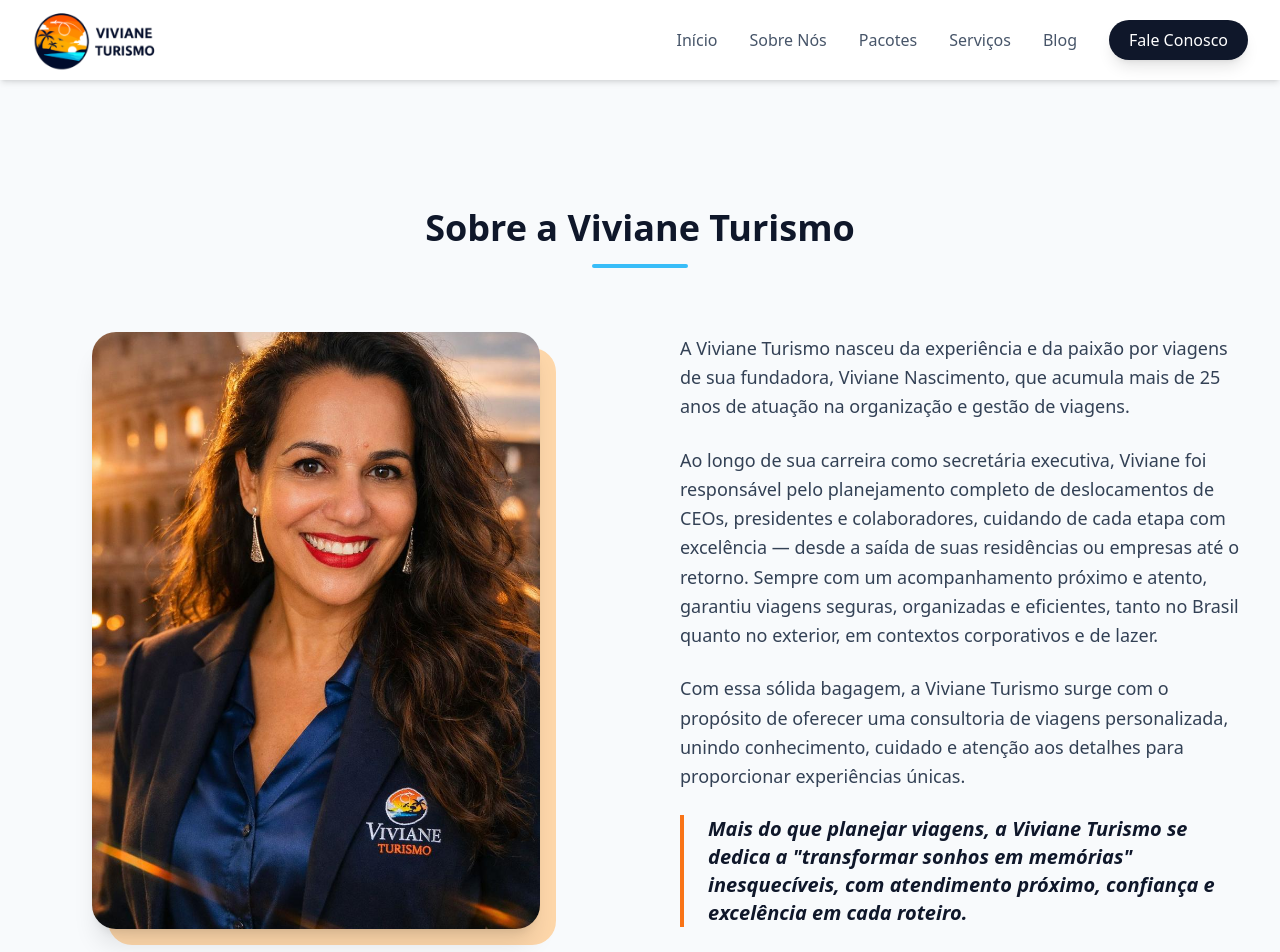
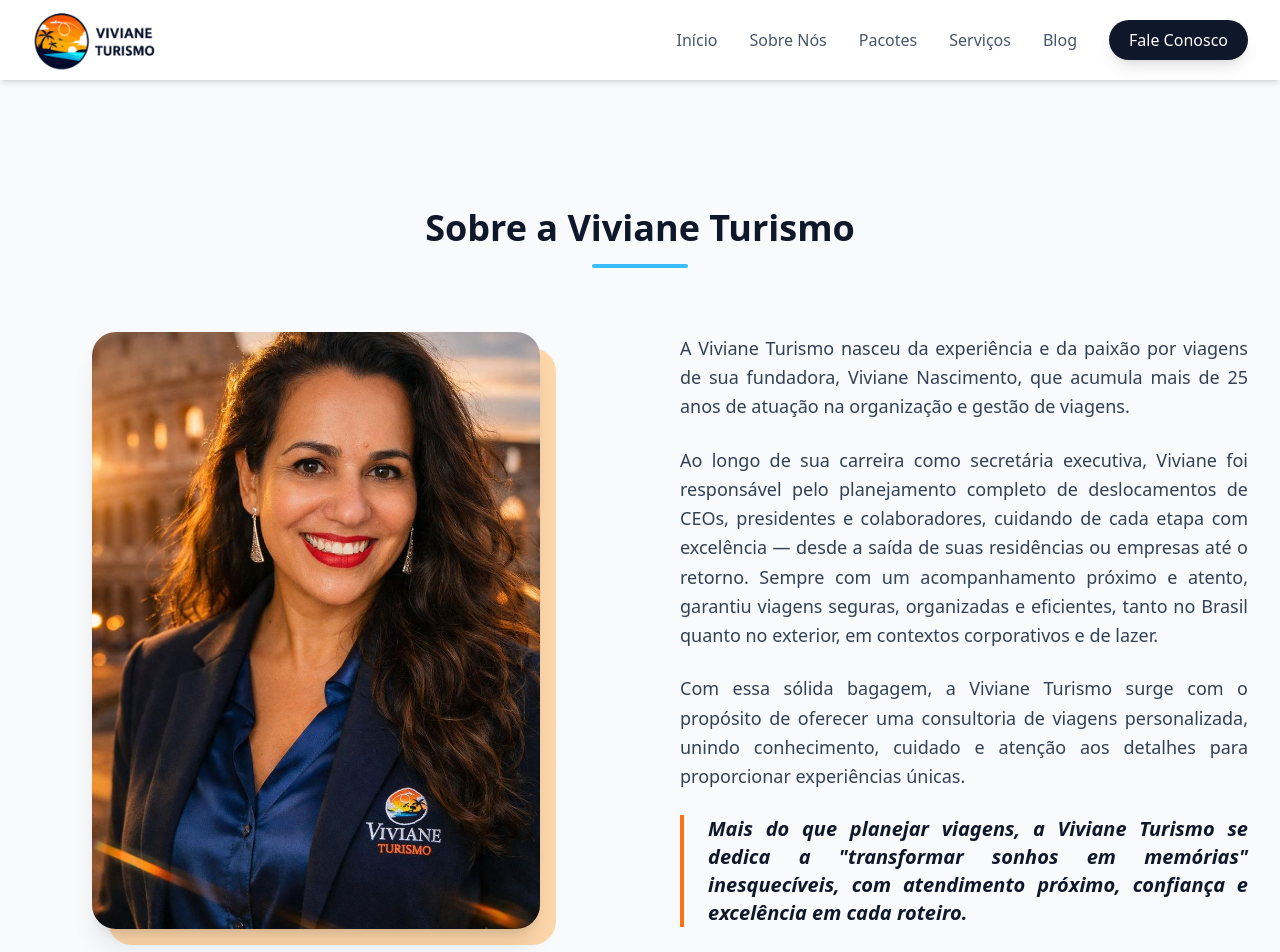
Before and after one commit to giordanoEnzo/vivianeturismo, a React (Vite) app: page /sobre in a window 1280 px wide. Shown: the top 952 px of the page. Built offline with nearby package versions, Linux system fonts and the light colour scheme.

Commit message:
novos ajustes

```diff
--- a/components/Services.tsx
+++ b/components/Services.tsx
@@ -19,6 +19,21 @@ const services: ServiceItem[] = [
     description: 'Viagens desenhadas sob medida para o seu perfil e orçamento.'
   },
   {
+    icon: <Ship size={32} />,
+    title: 'Cruzeiros',
+    description: 'Explore os mares com as melhores companhias de cruzeiros do mundo.'
+  },
+  {
+    icon: <Users size={32} />,
+    title: 'Grupos',
+    description: 'Roteiros especiais para viagens em grupos, seja família, amigos ou excursões.'
+  },
+  {
+    icon: <Briefcase size={32} />,
+    title: 'Corporativo',
+    description: 'Gestão completa e eficiente de viagens corporativas para sua empresa.'
+  },
+  {
     icon: <ShieldCheck size={32} />,
     title: 'Seguro Viagem',
     description: 'Viaje tranquilo com as melhores coberturas do mercado.'
@@ -32,21 +47,6 @@ const services: ServiceItem[] = [
     icon: <CreditCard size={32} />,
     title: 'Pagamento Facilitado',
     description: 'Parcele sua viagem no cartão ou boleto com condições especiais.'
-  },
-  {
-    icon: <Ship size={32} />,
-    title: 'Cruzeiros',
-    description: 'Explore os mares com as melhores companhias de cruzeiros do mundo.'
-  },
-  {
-    icon: <Users size={32} />,
-    title: 'Grupos',
-    description: 'Roteiros especiais para viagens em grupos, seja família, amigos ou excursões.'
-  },
-  {
-    icon: <Briefcase size={32} />,
-    title: 'Corporativo',
-    description: 'Gestão completa e eficiente de viagens corporativas para sua empresa.'
   }
 ];
 
--- a/pages/About.tsx
+++ b/pages/About.tsx
@@ -27,19 +27,19 @@ export function About() {
             </div>
 
             <div className="w-full lg:w-1/2 space-y-6 text-lg text-slate-700 leading-relaxed">
-              <p>
+              <p className="text-justify">
                 A Viviane Turismo nasceu da experiência e da paixão por viagens de sua fundadora, Viviane Nascimento, que acumula mais de 25 anos de atuação na organização e gestão de viagens.
               </p>
 
-              <p>
+              <p className="text-justify">
                 Ao longo de sua carreira como secretária executiva, Viviane foi responsável pelo planejamento completo de deslocamentos de CEOs, presidentes e colaboradores, cuidando de cada etapa com excelência — desde a saída de suas residências ou empresas até o retorno. Sempre com um acompanhamento próximo e atento, garantiu viagens seguras, organizadas e eficientes, tanto no Brasil quanto no exterior, em contextos corporativos e de lazer.
               </p>
 
-              <p>
+              <p className="text-justify">
                 Com essa sólida bagagem, a Viviane Turismo surge com o propósito de oferecer uma consultoria de viagens personalizada, unindo conhecimento, cuidado e atenção aos detalhes para proporcionar experiências únicas.
               </p>
 
-              <p className="font-semibold text-xl text-slate-900 border-l-4 border-orange-500 pl-6 mt-8 italic">
+              <p className="font-semibold text-xl text-slate-900 border-l-4 border-orange-500 pl-6 mt-8 italic text-justify">
                 Mais do que planejar viagens, a Viviane Turismo se dedica a "transformar sonhos em memórias" inesquecíveis, com atendimento próximo, confiança e excelência em cada roteiro.
               </p>
             </div>
```
